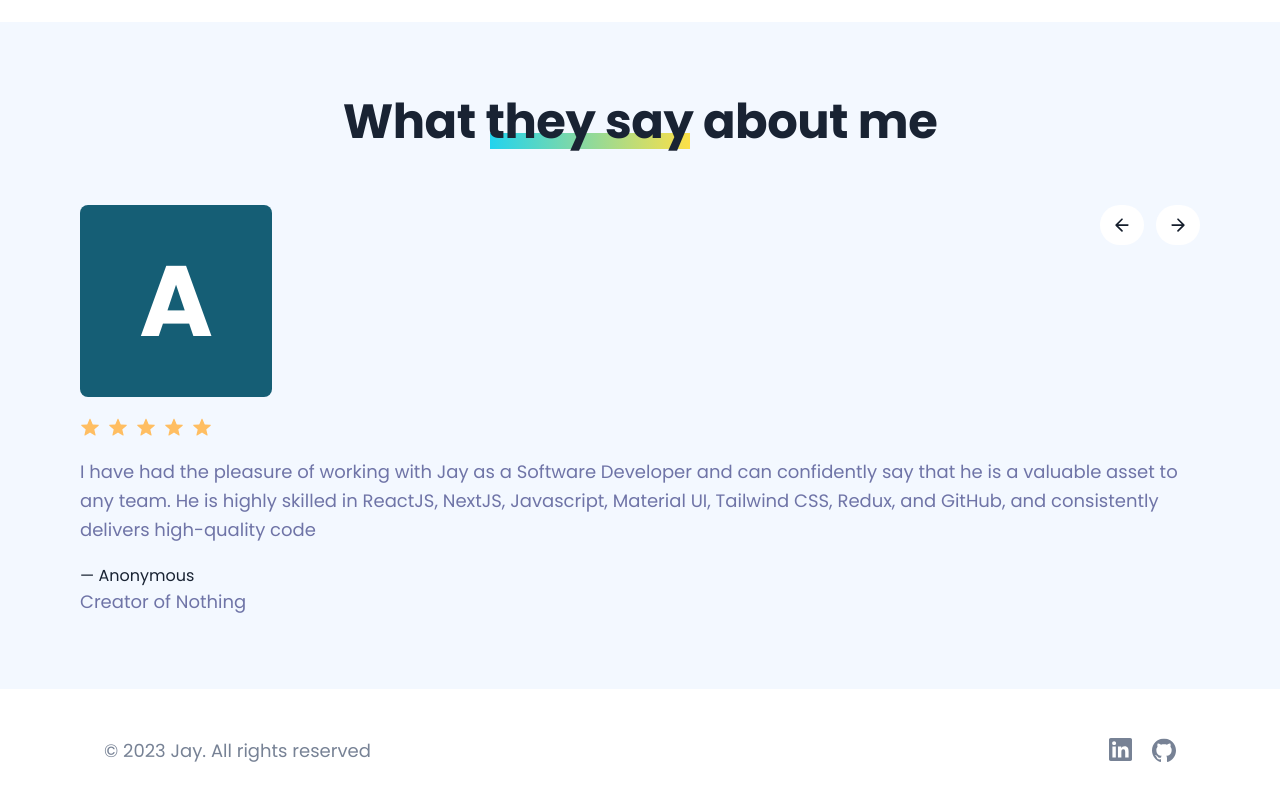
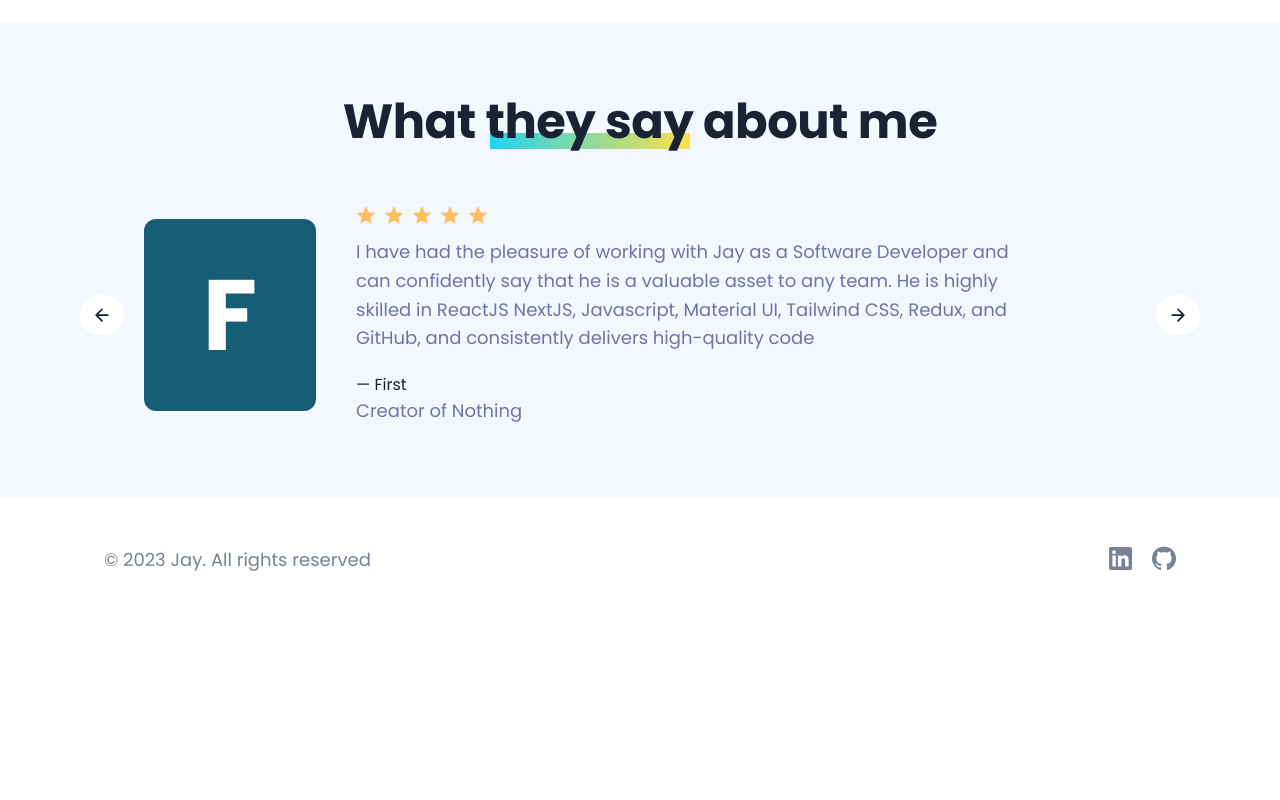
Before and after one commit to jayhogan-dev/portfolio, a Next.js app: page / in a window 1280 px wide. Shown: the part 3368-4168 px from the top of the page. After the commit the page ends 4007 px from the top, so only its background shows below. Built offline with nearby package versions, Linux system fonts and the light colour scheme.

Commit message:
toggle functionality added

```diff
--- a/components/Stars.tsx
+++ b/components/Stars.tsx
@@ -1,13 +1,13 @@
 import Image from "next/image";
 
 interface StarsProps {
-  stars: number;
+  starCount: number;
 }
 
-const Stars = ({ stars }: StarsProps) => {
+const Stars = ({ starCount }: StarsProps) => {
   return (
-    <div className="flex justify-start gap-2">
-      {Array.from({ length: stars }, (_, index) => (
+    <>
+      {Array.from({ length: starCount }, (_, index) => (
         <Image
           key={index}
           src="/web-icons/filled-star.svg"
@@ -16,7 +16,7 @@ const Stars = ({ stars }: StarsProps) => {
           width={20}
         />
       ))}
-    </div>
+    </>
   );
 };
 
--- /dev/null
+++ b/components/TestimonialCard.tsx
@@ -0,0 +1,44 @@
+import Stars from "./Stars";
+
+interface TestimonialCardProps {
+  name: string;
+  quote: string;
+  title: string;
+  stars: number;
+  isActive: boolean;
+}
+
+const TestimonialCard = ({
+  name,
+  quote,
+  title,
+  stars,
+  isActive,
+}: TestimonialCardProps) => {
+  return (
+    <>
+      {isActive && (
+        <div className="flex flex-col gap-3">
+          <div className="flex justify-start gap-2">
+            <Stars starCount={stars} />
+          </div>
+          <blockquote className="flex flex-col gap-5">
+            <p className="text-body-regular text-primary-white-500 dark:text-white-800">
+              {quote}
+            </p>
+            <footer>
+              <p className="text-body-semibold text-primary-black-300 dark:text-white">
+                — {name}
+              </p>
+              <p className="text-body-regular text-primary-white-500 dark:text-white-800">
+                {title}
+              </p>
+            </footer>
+          </blockquote>
+        </div>
+      )}
+    </>
+  );
+};
+
+export default TestimonialCard;
--- a/components/Testimonials.tsx
+++ b/components/Testimonials.tsx
@@ -1,10 +1,29 @@
-import Image from "next/image";
+"use client";
+
 import DarkContainer from "./containers/Dark";
 import SectionTitle from "./SectionTitle";
+import TestimonialCard from "./TestimonialCard";
 import { Button } from "./ui/button";
-import Stars from "./Stars";
+import Image from "next/image";
+
+import { testimonials } from "@/constants";
+import { useState } from "react";
 
 const Testimonials = () => {
+  const [activeTestimonial, setActiveTestimonial] = useState(0);
+
+  const handlePrev = () => {
+    setActiveTestimonial((prevIndex) =>
+      prevIndex > 0 ? prevIndex - 1 : testimonials.length - 1
+    );
+  };
+
+  const handleNext = () => {
+    setActiveTestimonial((prevIndex) =>
+      prevIndex < testimonials.length - 1 ? prevIndex + 1 : 0
+    );
+  };
+
   return (
     <DarkContainer>
       <section className="flex flex-col items-center justify-center py-12 md:py-[72px]">
@@ -13,16 +32,33 @@ const Testimonials = () => {
         </div>
         <div className="relative -top-24 -right-[52px] bg-gradient-to-r from-cyan-400 to-yellow-300 dark:from-cyan-800 dark:via-cyan-400 dark:to-yellow-300 h-4 w-[150px] sm:-top-14 sm:-right-0 sm:-left-10 lg:w-[200px] lg:-top-[56px] lg:-left-[50px]" />
         {/* Testimonials */}
-        <article className="flex flex-col gap-5">
-          <div className="flex gap-5 justify-between items-start">
-            {/* Image */}
-            <div className="flex items-center justify-center h-48 w-48 bg-primary-blue-light dark:bg-primary-blue-dark rounded-lg">
-              <h1 className="text-[100px] font-black text-white">A</h1>
+        <article className="flex flex-col md:flex-row gap-5">
+          <div className="flex gap-5 justify-between items-start md:justify-center md:items-center">
+            <div className="hidden md:flex">
+              <Button
+                className="p-3 bg-white"
+                onClick={handlePrev}
+              >
+                <Image
+                  src="/web-icons/carousel-left-arrow.svg"
+                  alt="left arrow"
+                  height={25}
+                  width={25}
+                />
+              </Button>
+            </div>
+            <div className="flex items-center justify-center h-48 w-48 bg-primary-blue-light dark:bg-primary-blue-dark rounded-xl">
+              <h1 className="text-[100px] font-black text-white">
+                {testimonials[activeTestimonial].name[0]}
+              </h1>
             </div>
             {/* Arrows controlled by state */}
-            <div className="flex items-center gap-3">
+            <div className="flex md:hidden items-center gap-3">
               {/* Left circle */}
-              <Button className="p-3 bg-white">
+              <Button
+                className="p-3 bg-white"
+                onClick={handlePrev}
+              >
                 <Image
                   src="/web-icons/carousel-left-arrow.svg"
                   alt="left arrow"
@@ -30,7 +66,10 @@ const Testimonials = () => {
                   width={20}
                 />
               </Button>
-              <Button className="p-3 bg-white">
+              <Button
+                className="p-3 bg-white"
+                onClick={handleNext}
+              >
                 <Image
                   src="/web-icons/carousel-right-arrow.svg"
                   alt="right arrow"
@@ -40,24 +79,33 @@ const Testimonials = () => {
               </Button>
             </div>
           </div>
-          <Stars stars={5} />
-          <blockquote className="flex flex-col gap-5">
-            <p className="text-body-regular text-primary-white-500 dark:text-white-800">
-              I have had the pleasure of working with Jay as a Software
-              Developer and can confidently say that he is a valuable asset to
-              any team. He is highly skilled in ReactJS, NextJS, Javascript,
-              Material UI, Tailwind CSS, Redux, and GitHub, and consistently
-              delivers high-quality code
-            </p>
-            <footer>
-              <p className="text-body-semibold text-primary-black-300 dark:text-white">
-                — Anonymous
-              </p>
-              <p className="text-body-regular text-primary-white-500 dark:text-white-800">
-                Creator of Nothing
-              </p>
-            </footer>
-          </blockquote>
+          <div className="md:flex md:justify-center md:ml-5 md:items-center md:w-full">
+            <div className="md:w-4/5">
+              {testimonials.map((testimonial, index) => (
+                <TestimonialCard
+                  key={index}
+                  name={testimonial.name}
+                  quote={testimonial.quote}
+                  title={testimonial.title}
+                  stars={testimonial.stars}
+                  isActive={index === activeTestimonial}
+                />
+              ))}
+            </div>
+            <div className="hidden md:flex md:w-1/5 md:justify-end">
+              <Button
+                className="p-3 bg-white"
+                onClick={handleNext}
+              >
+                <Image
+                  src="/web-icons/carousel-right-arrow.svg"
+                  alt="right arrow"
+                  height={20}
+                  width={20}
+                />
+              </Button>
+            </div>
+          </div>
         </article>
       </section>
     </DarkContainer>
--- a/constants/index.ts
+++ b/constants/index.ts
@@ -75,3 +75,27 @@ export const skills = [
     icon: "/skill-icons/github.svg",
   },
 ];
+
+export const testimonials = [
+  {
+    name: "First",
+    quote:
+      "I have had the pleasure of working with Jay as a Software Developer and can confidently say that he is a valuable asset to any team. He is highly skilled in ReactJS NextJS, Javascript, Material UI, Tailwind CSS, Redux, and GitHub, and consistently delivers high-quality code",
+    title: "Creator of Nothing",
+    stars: 5,
+  },
+  {
+    name: "Second",
+    quote:
+      "I have had the pleasure of working with Jay as a Software Developer and can confidently say that he is a valuable asset to any team. He is highly skilled in ReactJS NextJS, Javascript, Material UI, Tailwind CSS, Redux, and GitHub, and consistently delivers high-quality code",
+    title: "Creator of Something",
+    stars: 4,
+  },
+  {
+    name: "Third",
+    quote:
+      "I have had the pleasure of working with Jay as a Software Developer and can confidently say that he is a valuable asset to any team. He is highly skilled in ReactJS NextJS, Javascript, Material UI, Tailwind CSS, Redux, and GitHub, and consistently delivers high-quality code",
+    title: "Alive",
+    stars: 3,
+  },
+];
```
